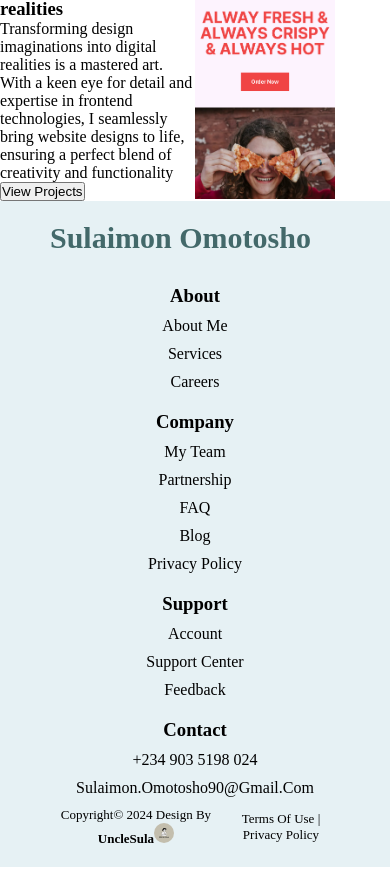
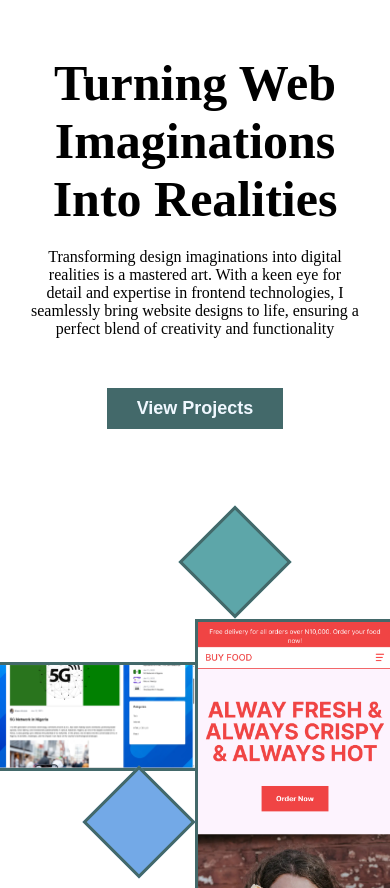
Before and after one commit to Sulaimon-Omotosho/omotosho.sulaimon, a React (Vite) app: page / in a window 390 px wide. Shown: the part 2496-3384 px from the top of the page. Before the commit the page ends 3363 px from the top, so only its background shows below. Built offline with nearby package versions, Linux system fonts and the light colour scheme.

Commit message:
Done with the portfolio section with responsiveness

```diff
--- a/src/components/navbar/navbar.scss
+++ b/src/components/navbar/navbar.scss
@@ -52,12 +52,14 @@
     border-bottom: 10px;
     border-width: 20px;
     border-color: black;
+    transition: 500ms ease;
   }
 
   a:hover {
     transform: scale(1.5);
     transition: 500ms ease;
     border-bottom: 1px solid red;
+    transition: 500ms ease;
   }
 
   .active {
@@ -87,6 +89,7 @@
     background: transparent;
     border-color: rgb(67, 105, 106);
     cursor: pointer;
+    transition: 500ms ease;
   }
 
   button:hover {
--- a/src/components/portfolio/Portfolio.jsx
+++ b/src/components/portfolio/Portfolio.jsx
@@ -10,7 +10,9 @@ const Portfolio = () => {
       <div className='wrapper'>
         <div className='pContents'>
           <div className='dream'>
-            <h3>turning web imaginations into realities</h3>
+            <h3>
+              turning web imaginations <br /> into realities
+            </h3>
             <p>
               Transforming design imaginations into digital realities is a
               mastered art. With a keen eye for detail and expertise in frontend
@@ -20,9 +22,11 @@ const Portfolio = () => {
             <button>View Projects</button>
           </div>
           <div className='portraits'>
-            <hr className='line1' />
+            <div className='box1'></div>
+            <img className='portfolioImg2' src='Blog Site 2.png' alt='p1' />
+            <div className='box2'></div>
             <img className='portfolioImg1' src='portfolio 1.jpg' alt='p1' />
-            <hr className='line2' />
+            {/* <img className='portfolioImg3' src='Portfolio 3.png' alt='p1' /> */}
           </div>
         </div>
       </div>
--- a/src/components/portfolio/portfolio.scss
+++ b/src/components/portfolio/portfolio.scss
@@ -6,30 +6,111 @@
   .wrapper {
     .pContents {
       display: flex;
+      align-items: center;
+      justify-content: space-around;
+      gap: 70px;
+      padding: 30px;
+
+      @include tablet {
+        flex-direction: column;
+        padding-top: 100px;
+      }
+
+      @include mobile {
+        flex-direction: column;
+        padding-top: 100px;
+      }
 
       .dream {
         flex: 1;
+
+        @include tablet {
+          text-align: center;
+        }
+
+        @include mobile {
+          text-align: center;
+        }
+        h3 {
+          text-transform: capitalize;
+          font-size: 50px;
+          font-weight: 900;
+        }
+
+        p {
+          padding-top: 20px;
+          font-weight: lighter;
+          padding-bottom: 50px;
+        }
+
+        button {
+          font-weight: bolder;
+          font-size: large;
+          padding: 10px 30px;
+          background-color: rgb(67, 105, 106);
+          color: aliceblue;
+          cursor: pointer;
+          transition: 500ms ease;
+          border: none;
+        }
+
+        button:hover {
+          border-radius: 20px;
+          transition: 500ms ease;
+          background: transparent;
+          border: solid 1px rgb(67, 105, 106);
+          color: inherit;
+        }
       }
 
       .portraits {
         position: relative;
         flex: 1;
-        .line1 {
+        padding-top: 120px;
+        resize: both;
+        display: flex;
+        align-items: center;
+        justify-content: center;
+
+        .box1 {
+          width: 80px;
+          height: 80px;
+          border: solid 3px rgb(67, 105, 106);
+          background: rgb(93, 166, 169);
+          transform: rotate(-45deg);
           position: absolute;
-          // right: 100px;
-          height: 3px;
-          border-top: solid 3px rgb(67, 105, 106);
-          transform: rotate(90deg);
+          right: 30%;
+          top: 5%;
+        }
+
+        .box2 {
+          width: 80px;
+          height: 80px;
+          border: solid 3px rgb(67, 105, 106);
+          background: rgb(115, 169, 231);
+          transform: rotate(-45deg);
+          position: absolute;
+          left: 26%;
+          bottom: 22%;
         }
 
         .portfolioImg1 {
-          width: 140px;
-          position: absolute;
+          width: 200px;
+          border: solid 3px rgb(67, 105, 106);
         }
 
-        .line2 {
-          height: 3px;
-          border-top: solid 3px rgb(67, 105, 106);
+        .portfolioImg2 {
+          width: 200px;
+          border: solid 3px rgb(67, 105, 106);
+          border-right: 0px;
+          margin-bottom: 150px;
+        }
+
+        .portfolioImg3 {
+          width: 200px;
+          border: solid 3px rgb(67, 105, 106);
+          border-left: 0px;
+          margin-bottom: 235px;
         }
       }
     }
--- a/src/components/sidebar/sidebar.scss
+++ b/src/components/sidebar/sidebar.scss
@@ -42,6 +42,7 @@
       flex-direction: column;
       height: 100%;
       width: 100%;
+      transition: 500ms ease;
     }
   }
 
@@ -61,12 +62,14 @@
   a {
     font-size: 30px;
     font-weight: 500;
+    transition: 500ms ease;
   }
 
   a:hover {
     transform: scale(1.5);
     transition: all 500ms;
     border-bottom: 1px solid red;
+    transition: 500ms ease;
   }
 
   .active {
```
